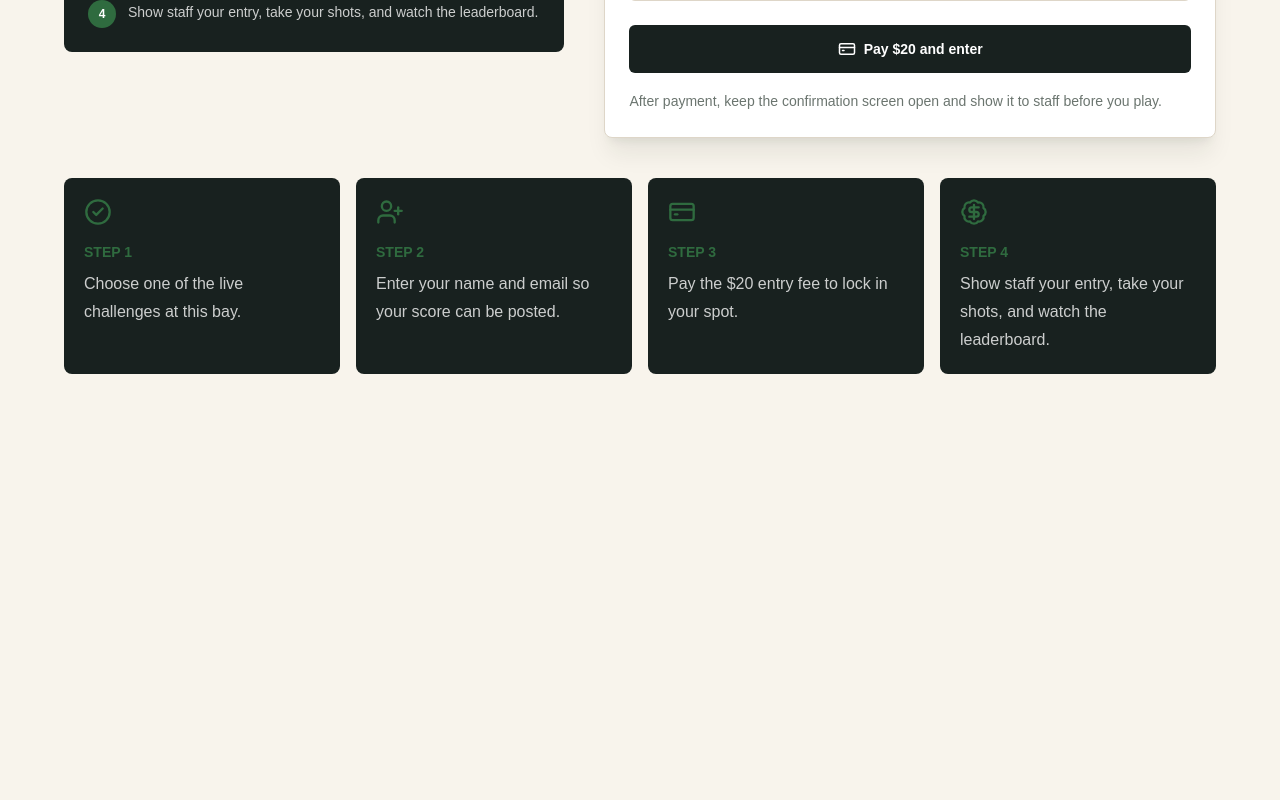
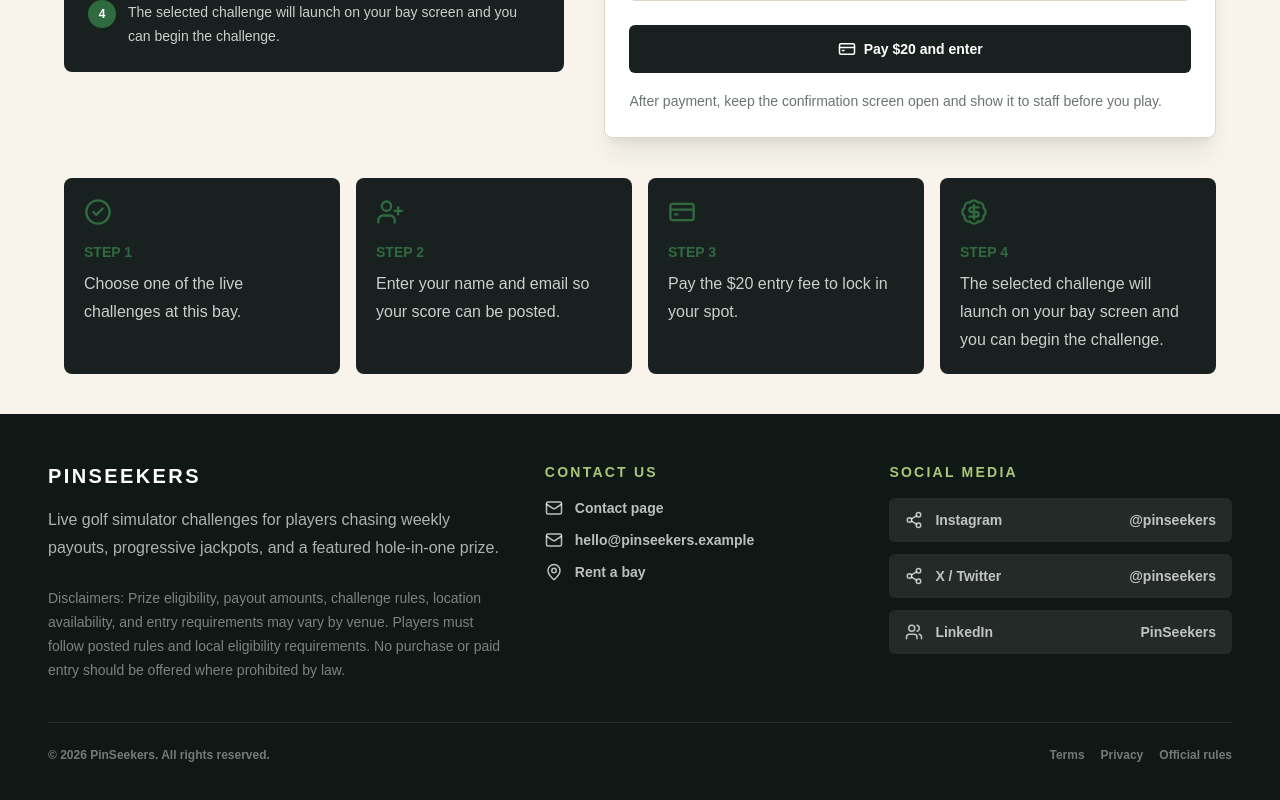
Before and after one commit to 8tw5kvtdxg-cmd/PinSeekersApp, a Next.js app: page /play in a window 1280 px wide. Shown: the part 732-1532 px from the top of the page. Before the commit the page ends 1146 px from the top, so only its background shows below. Built offline with nearby package versions, Linux system fonts and the light colour scheme.

Commit message:
Add global footer and update challenge step

```diff
--- /dev/null
+++ b/app/components/site-footer.tsx
@@ -0,0 +1,96 @@
+import Link from "next/link";
+import { Mail, MapPin, Share2, Users } from "lucide-react";
+
+export function SiteFooter() {
+  return (
+    <footer className="bg-[#101816] px-6 py-12 text-white sm:px-10 lg:px-12">
+      <div className="mx-auto grid max-w-7xl gap-10 lg:grid-cols-[1.2fr_0.8fr_0.9fr]">
+        <div>
+          <Link href="/" className="text-xl font-black tracking-[0.12em]">
+            PINSEEKERS
+          </Link>
+          <p className="mt-4 max-w-xl leading-7 text-white/66">
+            Live golf simulator challenges for players chasing weekly payouts,
+            progressive jackpots, and a featured hole-in-one prize.
+          </p>
+          <p className="mt-6 text-sm leading-6 text-white/46">
+            Disclaimers: Prize eligibility, payout amounts, challenge rules,
+            location availability, and entry requirements may vary by venue.
+            Players must follow posted rules and local eligibility requirements.
+            No purchase or paid entry should be offered where prohibited by law.
+          </p>
+        </div>
+
+        <div>
+          <h2 className="text-sm font-black uppercase tracking-[0.16em] text-[#a8c878]">
+            Contact us
+          </h2>
+          <div className="mt-4 space-y-3 text-sm font-bold text-white/72">
+            <Link href="/contact" className="flex items-center gap-3 hover:text-white">
+              <Mail size={18} /> Contact page
+            </Link>
+            <a
+              href="mailto:hello@pinseekers.example"
+              className="flex items-center gap-3 hover:text-white"
+            >
+              <Mail size={18} /> hello@pinseekers.example
+            </a>
+            <Link href="/rent" className="flex items-center gap-3 hover:text-white">
+              <MapPin size={18} /> Rent a bay
+            </Link>
+          </div>
+        </div>
+
+        <div>
+          <h2 className="text-sm font-black uppercase tracking-[0.16em] text-[#a8c878]">
+            Social media
+          </h2>
+          <div className="mt-4 grid gap-3 text-sm font-bold text-white/72">
+            <a
+              href="#"
+              className="flex items-center justify-between rounded-md bg-white/8 px-4 py-3 hover:bg-white/12 hover:text-white"
+            >
+              <span className="flex items-center gap-3">
+                <Share2 size={18} /> Instagram
+              </span>
+              <span>@pinseekers</span>
+            </a>
+            <a
+              href="#"
+              className="flex items-center justify-between rounded-md bg-white/8 px-4 py-3 hover:bg-white/12 hover:text-white"
+            >
+              <span className="flex items-center gap-3">
+                <Share2 size={18} /> X / Twitter
+              </span>
+              <span>@pinseekers</span>
+            </a>
+            <a
+              href="#"
+              className="flex items-center justify-between rounded-md bg-white/8 px-4 py-3 hover:bg-white/12 hover:text-white"
+            >
+              <span className="flex items-center gap-3">
+                <Users size={18} /> LinkedIn
+              </span>
+              <span>PinSeekers</span>
+            </a>
+          </div>
+        </div>
+      </div>
+
+      <div className="mx-auto mt-10 flex max-w-7xl flex-col gap-3 border-t border-white/10 pt-6 text-xs font-bold text-white/42 sm:flex-row sm:items-center sm:justify-between">
+        <p>© 2026 PinSeekers. All rights reserved.</p>
+        <div className="flex flex-wrap gap-4">
+          <a href="#" className="hover:text-white">
+            Terms
+          </a>
+          <a href="#" className="hover:text-white">
+            Privacy
+          </a>
+          <a href="#" className="hover:text-white">
+            Official rules
+          </a>
+        </div>
+      </div>
+    </footer>
+  );
+}
--- a/app/layout.tsx
+++ b/app/layout.tsx
@@ -1,4 +1,5 @@
 import type { Metadata } from "next";
+import { SiteFooter } from "@/app/components/site-footer";
 import { SiteHeader } from "@/app/components/site-header";
 import "./globals.css";
 
@@ -18,6 +19,7 @@ export default function RootLayout({
       <body className="min-h-full flex flex-col">
         <SiteHeader />
         <div className="pt-[72px]">{children}</div>
+        <SiteFooter />
       </body>
     </html>
   );
--- a/app/page.tsx
+++ b/app/page.tsx
@@ -4,12 +4,9 @@ import {
   ArrowRight,
   BadgeDollarSign,
   Flag,
-  Mail,
   MapPin,
   QrCode,
-  Share2,
   Trophy,
-  Users,
   UserPlus,
   WalletCards,
 } from "lucide-react";
@@ -298,82 +295,6 @@ export default function Home() {
           </Link>
         </div>
       </section>
-
-      <footer className="bg-[#101816] px-6 py-12 text-white sm:px-10 lg:px-12">
-        <div className="mx-auto grid max-w-7xl gap-10 lg:grid-cols-[1.2fr_0.8fr_0.9fr]">
-          <div>
-            <Link href="/" className="text-xl font-black tracking-[0.12em]">
-              PINSEEKERS
-            </Link>
-            <p className="mt-4 max-w-xl leading-7 text-white/66">
-              Live golf simulator challenges for players chasing weekly
-              payouts, progressive jackpots, and a featured hole-in-one prize.
-            </p>
-            <p className="mt-6 text-sm leading-6 text-white/46">
-              Disclaimers: Prize eligibility, payout amounts, challenge rules,
-              location availability, and entry requirements may vary by venue.
-              Players must follow posted rules and local eligibility
-              requirements. No purchase or paid entry should be offered where
-              prohibited by law.
-            </p>
-          </div>
-
-          <div>
-            <h2 className="text-sm font-black uppercase tracking-[0.16em] text-[#a8c878]">
-              Contact us
-            </h2>
-            <div className="mt-4 space-y-3 text-sm font-bold text-white/72">
-              <Link href="/contact" className="flex items-center gap-3 hover:text-white">
-                <Mail size={18} /> Contact page
-              </Link>
-              <a
-                href="mailto:hello@pinseekers.example"
-                className="flex items-center gap-3 hover:text-white"
-              >
-                <Mail size={18} /> hello@pinseekers.example
-              </a>
-              <Link href="/rent" className="flex items-center gap-3 hover:text-white">
-                <MapPin size={18} /> Rent a bay
-              </Link>
-            </div>
-          </div>
-
-          <div>
-            <h2 className="text-sm font-black uppercase tracking-[0.16em] text-[#a8c878]">
-              Social media
-            </h2>
-            <div className="mt-4 grid gap-3 text-sm font-bold text-white/72">
-              <a href="#" className="flex items-center justify-between rounded-md bg-white/8 px-4 py-3 hover:bg-white/12 hover:text-white">
-                <span className="flex items-center gap-3">
-                  <Share2 size={18} /> Instagram
-                </span>
-                <span>@pinseekers</span>
-              </a>
-              <a href="#" className="flex items-center justify-between rounded-md bg-white/8 px-4 py-3 hover:bg-white/12 hover:text-white">
-                <span className="flex items-center gap-3">
-                  <Share2 size={18} /> X / Twitter
-                </span>
-                <span>@pinseekers</span>
-              </a>
-              <a href="#" className="flex items-center justify-between rounded-md bg-white/8 px-4 py-3 hover:bg-white/12 hover:text-white">
-                <span className="flex items-center gap-3">
-                  <Users size={18} /> LinkedIn
-                </span>
-                <span>PinSeekers</span>
-              </a>
-            </div>
-          </div>
-        </div>
-
-        <div className="mx-auto mt-10 flex max-w-7xl flex-col gap-3 border-t border-white/10 pt-6 text-xs font-bold text-white/42 sm:flex-row sm:items-center sm:justify-between">
-          <p>© 2026 PinSeekers. All rights reserved.</p>
-          <div className="flex flex-wrap gap-4">
-            <a href="#" className="hover:text-white">Terms</a>
-            <a href="#" className="hover:text-white">Privacy</a>
-            <a href="#" className="hover:text-white">Official rules</a>
-          </div>
-        </div>
-      </footer>
     </main>
   );
 }
--- a/app/play/page.tsx
+++ b/app/play/page.tsx
@@ -16,7 +16,7 @@ const signupSteps = [
   "Choose one of the live challenges at this bay.",
   "Enter your name and email so your score can be posted.",
   "Pay the $20 entry fee to lock in your spot.",
-  "Show staff your entry, take your shots, and watch the leaderboard.",
+  "The selected challenge will launch on your bay screen and you can begin the challenge.",
 ];
 
 const challenges = [
```
